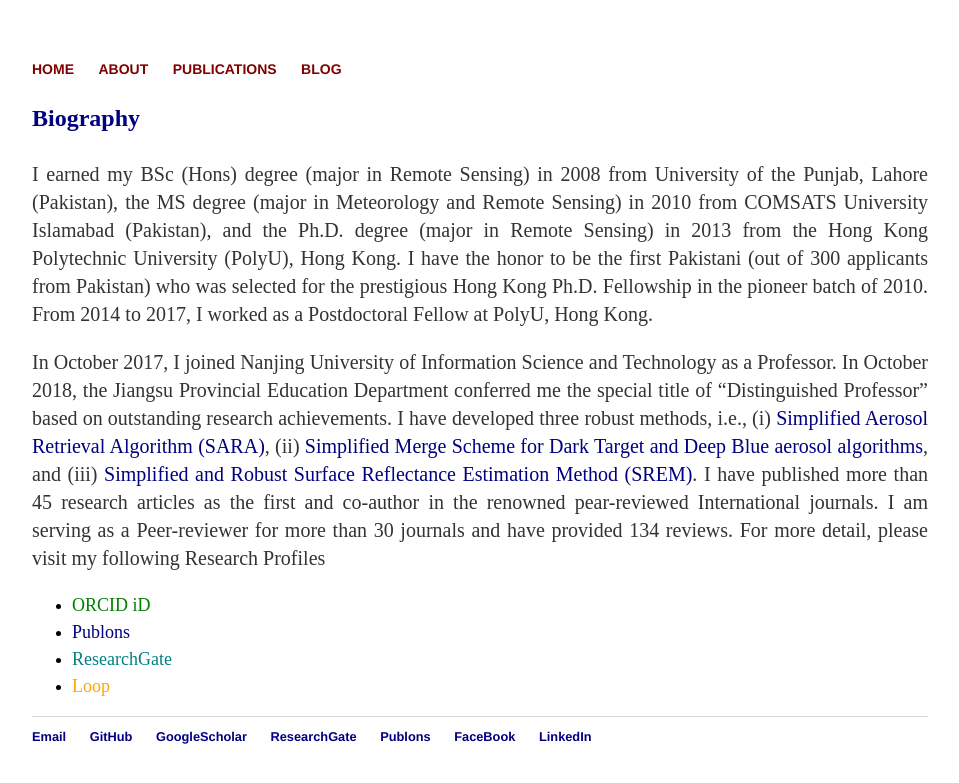
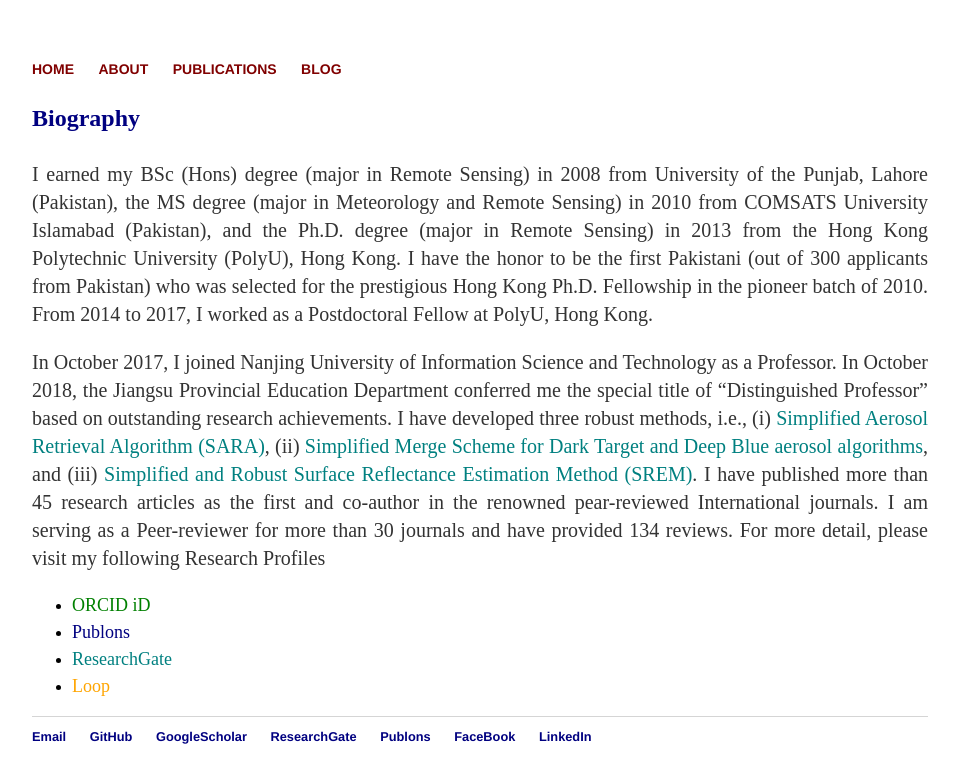
Before and after one commit to rs-DrBilal/rsbilal.github.io, a Jekyll site: the page built from about/index.html, in a window 1280 px wide. Shown: the top 783 px of the page, without its empty margins (160-1119 px from the left). Built offline with Jekyll 4.4.1, drawn with Linux system fonts in a browser that asks for light colours.

Commit message:
Update index.html

```diff
--- a/about/index.html
+++ b/about/index.html
@@ -14,9 +14,9 @@
 		  <p style="text-align:justify;font-size:20px;">In October 2017, I joined Nanjing University of Information Science and Technology as a Professor.
 		  In October 2018, the Jiangsu Provincial Education Department conferred me the special title of “Distinguished Professor” based on outstanding research achievements.
 				I have developed three robust methods, i.e.,
-				(i) <a href="https://doi.org/10.1016/j.rse.2013.04.014" style="color: NAVY">Simplified Aerosol Retrieval Algorithm (SARA)</a>,
-				(ii) <a href="https://doi.org/10.1016/j.rse.2017.05.028" style="color: NAVY">Simplified Merge Scheme for Dark Target and Deep Blue aerosol algorithms</a>, and
-				(iii) <a href=" https://doi.org/10.3390/rs11111344" style="color: NAVY">Simplified and Robust Surface Reflectance Estimation Method (SREM)</a>.
+				(i) <a href="https://doi.org/10.1016/j.rse.2013.04.014" style="color: TEAL">Simplified Aerosol Retrieval Algorithm (SARA)</a>,
+				(ii) <a href="https://doi.org/10.1016/j.rse.2017.05.028" style="color: TEAL">Simplified Merge Scheme for Dark Target and Deep Blue aerosol algorithms</a>, and
+				(iii) <a href=" https://doi.org/10.3390/rs11111344" style="color: TEAL">Simplified and Robust Surface Reflectance Estimation Method (SREM)</a>.
 				I have published more than 45 research articles as the first and co-author in the renowned pear-reviewed International journals.
 				I am serving as a Peer-reviewer for more than 30 journals and have provided 134 reviews. For more detail, please visit my following Research Profiles</p>
 
```
